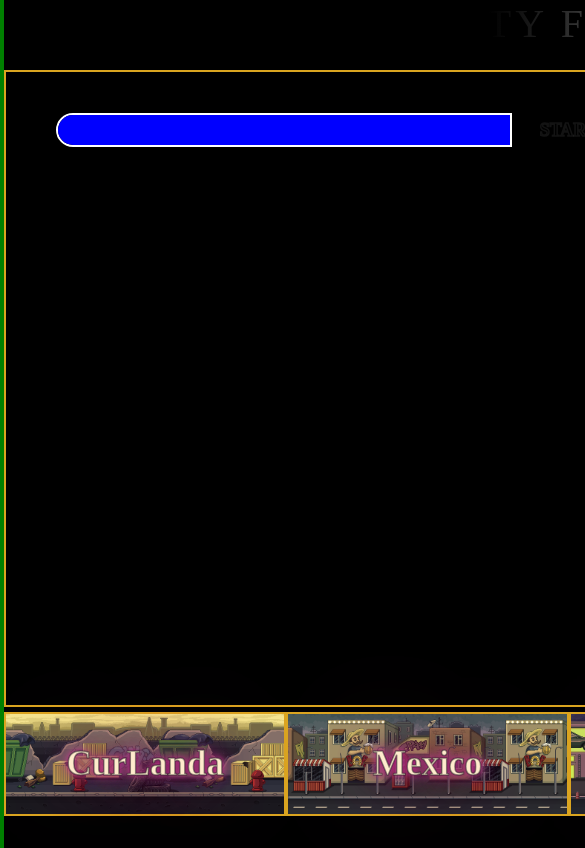
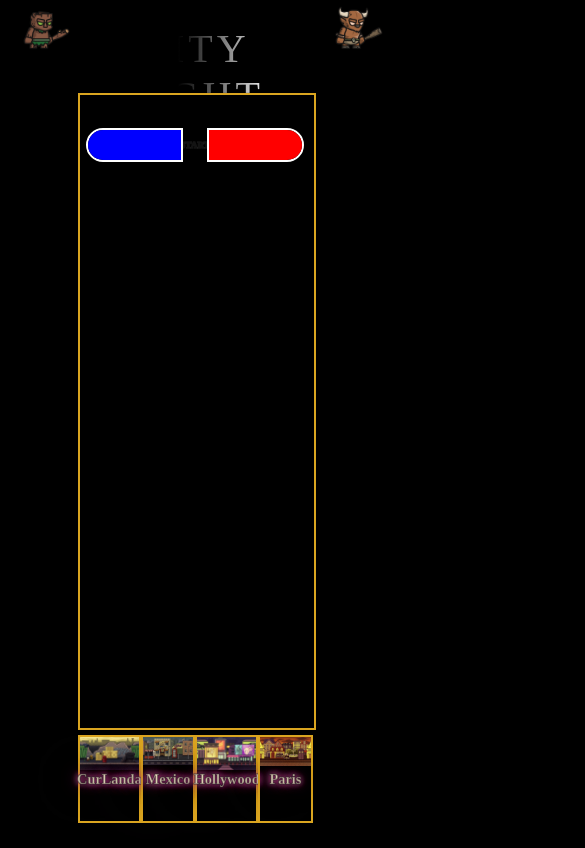
Before and after one commit to MrRinbex/city-fight, a plain HTML site: page index.html in a window 390 px wide. Shown: the top 848 px of the page, 585 px wide, since content can reach past the window. Drawn offline with Linux system fonts and the light colour scheme; files whose address does not match are found by name.

Commit message:
fix canvas and maps divs style for responsive

```diff
--- a/script.js
+++ b/script.js
@@ -10,7 +10,7 @@ const city3 = document.querySelector("#city3");
 const city4 = document.querySelector("#city4");
 const context = canvas.getContext("2d");
 
-canvas.width = 1024;
+canvas.width = (window.innerWidth * 60) / 100;
 canvas.height = 576;
 
 context.fillRect(0, 0, canvas.width, canvas.height);
--- a/styles.css
+++ b/styles.css
@@ -4,21 +4,22 @@ body {
   box-sizing: border-box;
   display: flex;
   height: 100vh;
+  width: 100vw;
   background-color: black;
   position: relative;
 }
 .right-side {
-  height: 100%;
+  height: 100vh;
   width: 20vw;
-  border: 2px solid green;
+  /* border: 2px solid green; */
   background: url(./image/background/Golem_03_Idle_000.png);
   background-repeat: no-repeat;
   background-size: contain;
 }
 .left-side {
-  height: 100%;
+  height: 100vh;
   width: 20vw;
-  border: 2px solid green;
+  /* border: 2px solid green; */
   background: url(./image/background/Minotaur_01_Idle\ Blinking_000.png);
   background-repeat: no-repeat;
   background-size: contain;
@@ -26,16 +27,18 @@ body {
 
 .container {
   position: relative;
-  height: 100vh;
+  height: 75vh;
+  width: 60vw;
   align-items: center;
   justify-content: center;
 }
 
 .title {
-  height: 50px;
+  height: 5vh;
+  padding-bottom: 3vh;
+  padding-top: 3vh;
   text-align: center;
   font-size: 2.5em;
-  padding-bottom: 20px;
   text-transform: uppercase;
   overflow: hidden;
   letter-spacing: 4px;
@@ -60,7 +63,8 @@ canvas {
   background: url(./image/background/City4.png);
   border: 2px solid goldenrod;
   background-size: cover;
-  height: 75%;
+  height: 100%;
+  width: 100%;
   background-repeat: repeat;
   animation: scroll 200s linear infinite;
 }
@@ -72,13 +76,13 @@ canvas {
 }
 
 .score-bar {
+  padding-top: 2vh;
   position: absolute;
   display: flex;
   flex-direction: row;
   justify-content: center;
   align-items: center;
   width: 100%;
-  margin-top: 3vh;
 }
 
 .timer {
@@ -89,7 +93,7 @@ canvas {
   width: 10%;
   height: 70px;
   border-radius: 30px 30px 30px 30px;
-  font-size: large;
+  font-size: 1.1vmax;
   font-weight: bold;
   -webkit-text-stroke: 1.5px rgba(37, 37, 37, 0.5);
   animation: blink 1s infinite;
@@ -148,7 +152,8 @@ canvas {
 }
 
 .maps-container {
-  height: 100px;
+  height: 10vh;
+  width: 60.2vw;
   display: flex;
 }
 
@@ -169,30 +174,33 @@ canvas {
 .maps div {
   cursor: pointer;
   -webkit-text-stroke: 1.5px rgba(37, 37, 37, 0.5);
-  /* transform: translate(-50%, -50%); */
-  /* z-index: 10; */
   animation: blink 9s infinite;
   -webkit-animation: blink 3s infinite;
+  font-size: 1.7vmax;
 }
 
 #city1 {
   background: url(./image/background/City1.png);
   background-size: contain;
+  background-repeat: repeat-x;
 }
 
 #city2 {
   background: url(./image/background/City2.png);
   background-size: contain;
+  background-repeat: repeat-x;
 }
 
 #city3 {
   background: url(./image/background/City3.png);
   background-size: contain;
+  background-repeat: repeat-x;
 }
 
 #city4 {
   background: url(./image/background/City4.png);
   background-size: contain;
+  background-repeat: repeat-x;
 }
 
 @keyframes blink {
```
